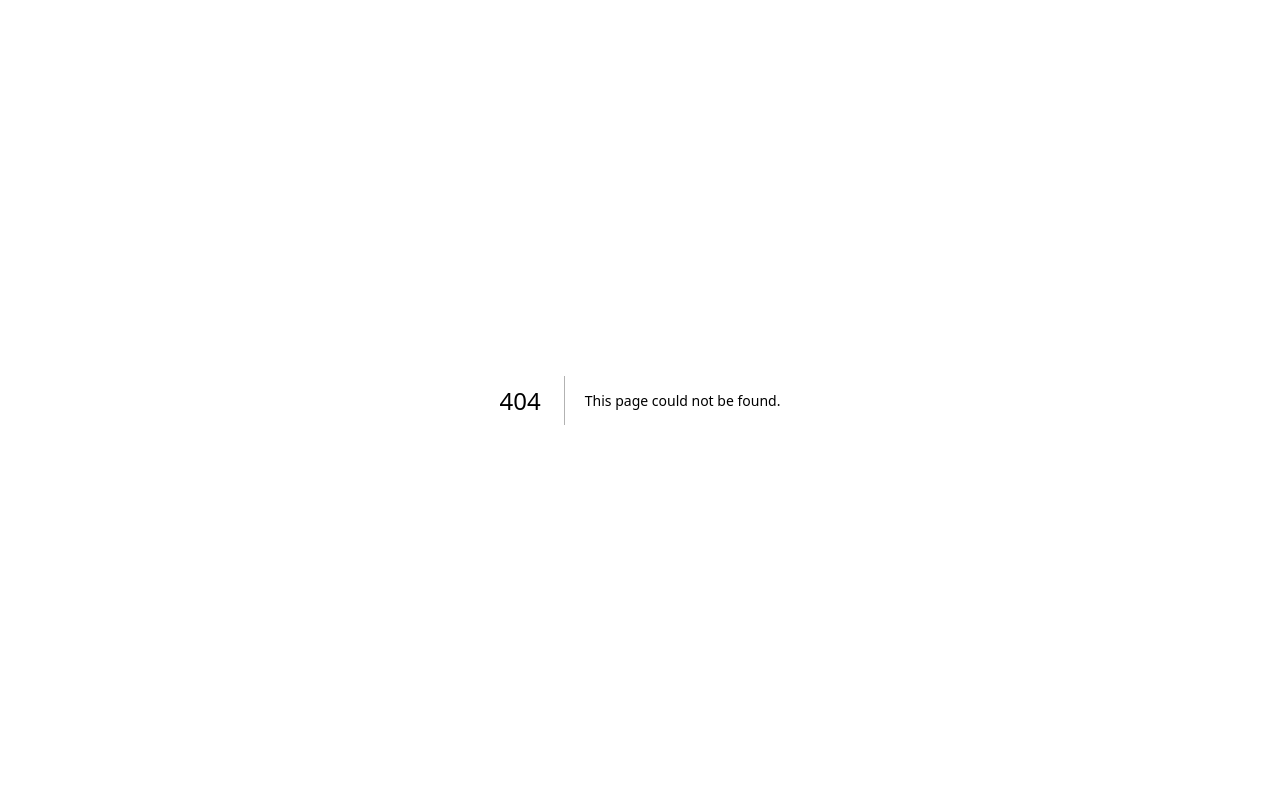
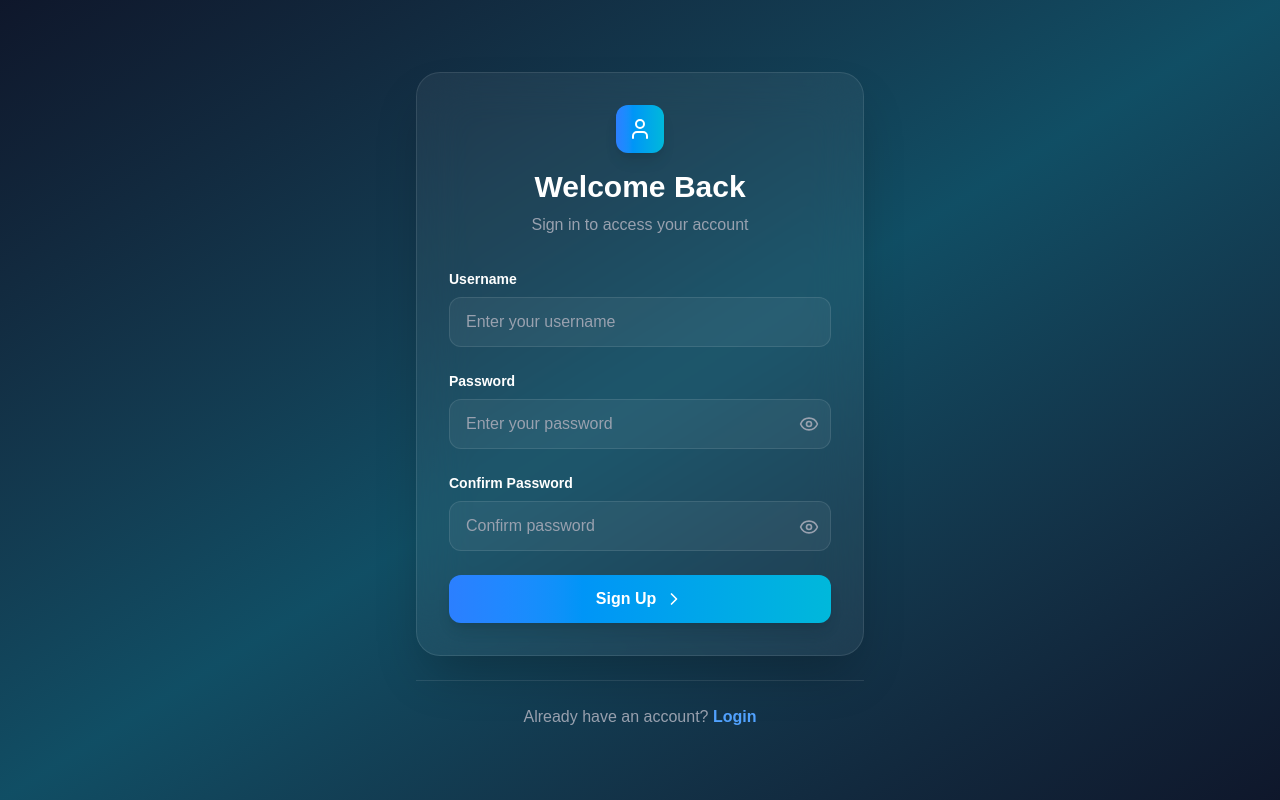
Before and after one commit to arhantsg07/Safewatch, a Next.js app: page /register in a window 1280 px wide. Before the commit this address had no page. Built offline with nearby package versions, Linux system fonts and the light colour scheme.

Commit message:
added register page

```diff
--- /dev/null
+++ b/app/register/page.js
@@ -0,0 +1,141 @@
+"use client"
+import React, { useState } from 'react';
+import { ChevronRight, User, Eye, EyeOff } from 'lucide-react';
+
+const LoginPage = () => {
+
+    const [showPassword, setShowPassword] = useState(false);
+    const [showConfirmPassword, setShowConfirmPassword] = useState(false);
+    const [formData, setFormData] = useState({
+        username: '',
+        password: ''
+    });
+
+    const handleInputChange = (e) => {
+        setFormData({
+            ...formData,
+            [e.target.name]: e.target.value
+        });
+    };
+
+    const handleSubmit = (e) => {
+        e.preventDefault();
+        // Handle login logic here
+        console.log('Login attempted with:', formData);
+    };
+    return (
+
+        <div className="min-h-screen flex items-center justify-center bg-gradient-to-br from-slate-900 via-cyan-900 to-slate-900">
+            {/* Login */}
+
+            <div className="w-full lg:w-1/2 flex items-center justify-center p-8">
+                <div className="w-full max-w-md">
+                    <div className="group bg-white/5 backdrop-blur-xl border border-white/10 rounded-3xl p-8 shadow-2xl hover:border-blue-500/30 transition-all duration-500 hover:shadow-blue-500/10">
+                        {/* Header */}
+                        <div className="text-center mb-8">
+                            <div className="inline-flex items-center justify-center w-12 h-12 bg-gradient-to-r from-blue-500 to-cyan-500 rounded-xl mb-4 shadow-lg">
+                                <User className="h-6 w-6 text-white" />
+                            </div>
+                            <h2 className="text-3xl font-bold text-white mb-2">Welcome Back</h2>
+                            <p className="text-gray-400">Sign in to access your account</p>
+                        </div>
+
+                        {/* Form */}
+                        <div className="space-y-6">
+                            {/* Username Field */}
+                            <div>
+                                <label className="block text-white text-sm font-semibold mb-2" htmlFor="username">
+                                    Username
+                                </label>
+                                <input
+                                    className="w-full px-4 py-3 bg-white/5 border border-white/10 rounded-xl text-white placeholder-gray-400 focus:outline-none focus:border-blue-500 focus:bg-white/10 transition-all duration-300"
+                                    id="username"
+                                    name="username"
+                                    type="text"
+                                    placeholder="Enter your username"
+                                    value={formData.username}
+                                    onChange={handleInputChange}
+                                    required
+                                />
+                            </div>
+
+                            {/* Password Field */}
+                            <div>
+                                <label className="block text-white text-sm font-semibold mb-2" htmlFor="password">
+                                    Password
+                                </label>
+                                <div className="relative">
+                                    <input
+                                        className="w-full px-4 py-3 bg-white/5 border border-white/10 rounded-xl text-white placeholder-gray-400 focus:outline-none focus:border-blue-500 focus:bg-white/10 transition-all duration-300 pr-12"
+                                        id="password"
+                                        name="password"
+                                        type={showPassword ? "text" : "password"}
+                                        placeholder="Enter your password"
+                                        value={formData.password}
+                                        onChange={handleInputChange}
+                                        required
+                                    />
+                                    <button
+                                        type="button"
+                                        onClick={() => setShowPassword(!showPassword)}
+                                        className="absolute right-3 top-1/2 transform -translate-y-1/2 text-gray-400 hover:text-white transition-colors"
+                                    >
+                                        {showPassword ? <EyeOff className="h-5 w-5" /> : <Eye className="h-5 w-5" />}
+                                    </button>
+
+                                </div>
+                                <div className="relative mt-6">
+                                    <label className="block text-white text-sm font-semibold mb-2" htmlFor="password">
+                                        Confirm Password
+                                    </label>
+                                    <input
+                                        className="w-full px-4 py-3 bg-white/5 border border-white/10 rounded-xl text-white placeholder-gray-400 focus:outline-none focus:border-blue-500 focus:bg-white/10 transition-all duration-300 pr-12"
+                                        id="confirm_password"
+                                        name="confirm_password"
+                                        type={showConfirmPassword ? "text" : "password"}
+                                        placeholder="Confirm password"
+                                        value={formData.password}
+                                        onChange={handleInputChange}
+                                        required
+                                    />
+                                    <button
+                                        type="button"
+                                        onClick={() => setShowConfirmPassword(!showConfirmPassword)}
+                                        className="absolute right-3 bottom-1 transform -translate-y-1/2 text-gray-400 hover:text-white transition-colors"
+                                    >
+                                        {showConfirmPassword ? <EyeOff className="h-5 w-5" /> : <Eye className="h-5 w-5" />}
+                                    </button>
+
+                                </div>
+
+                            </div>
+
+                            {/* Sign Up Button */}
+                            <button
+                                type="submit"
+                                className="group w-full bg-gradient-to-r from-blue-500 to-cyan-500 text-white font-semibold py-3 px-6 rounded-xl hover:from-blue-600 hover:to-cyan-600 focus:outline-none focus:ring-2 focus:ring-blue-500 focus:ring-offset-2 focus:ring-offset-gray-900 transition-all duration-300 transform hover:scale-[1.02] shadow-lg hover:shadow-blue-500/25"
+                            >
+                                <span className="flex items-center justify-center">
+                                    Sign Up
+                                    <ChevronRight className="ml-2 h-5 w-5 group-hover:translate-x-1 transition-transform" />
+                                </span>
+                            </button>
+                        </div>
+                    </div>
+                    <div className="text-center mt-6 pt-6 border-t border-white/10">
+                        <p className="text-gray-400">
+                            Already have an account?{' '}
+                            <a href="/login" className="text-blue-400 hover:text-white font-semibold transition-colors">
+                                Login
+                            </a>
+                        </p>
+                    </div>
+                </div>
+
+            </div>
+
+        </div>
+    );
+};
+
+export default LoginPage;
```
